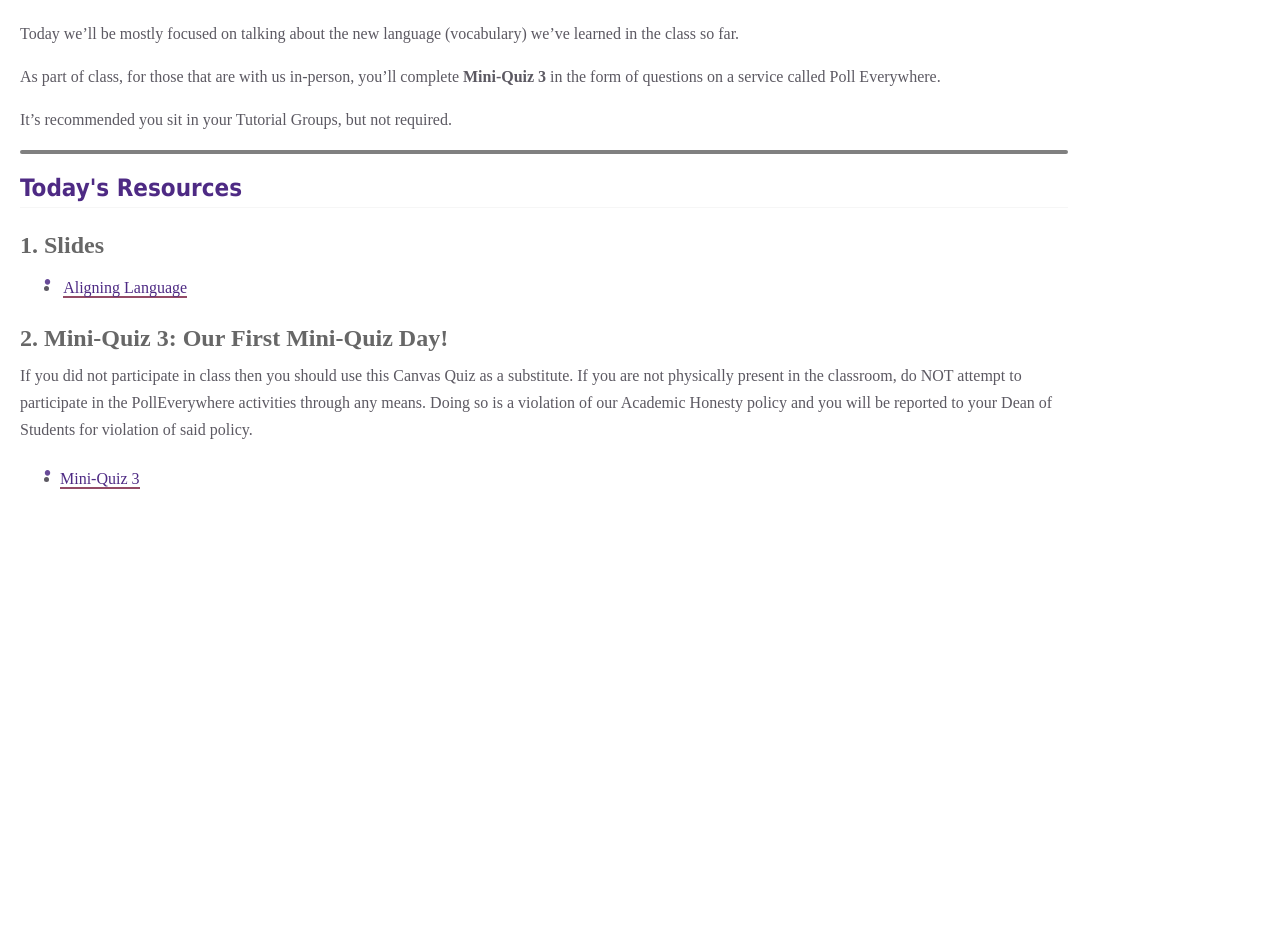
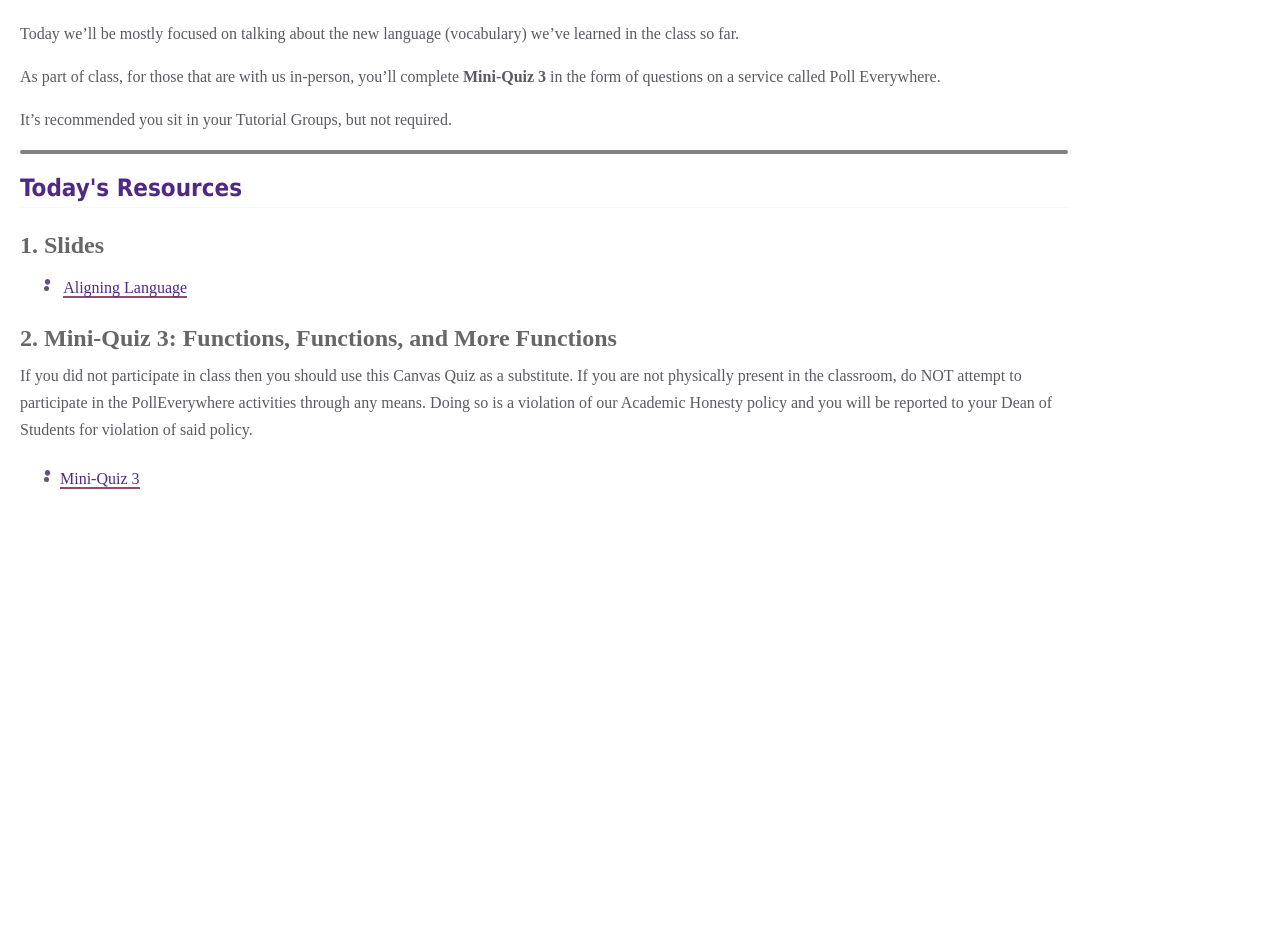
Before and after one commit to shhyou/bain-cs111-web-fork, a Jekyll site: the page built from pages/_lectures/week02_lecture03.md, in a window 1280 px wide. Built offline with Jekyll 4.4.1, drawn with Linux system fonts in a browser that asks for light colours; some web fonts are replaced.

Commit message:
wk2.3 bug

```diff
--- a/pages/_lectures/week02_lecture03.md
+++ b/pages/_lectures/week02_lecture03.md
@@ -6,11 +6,10 @@ description: (Mini-Quiz 3)
 num: 4
 draft: 0
 canvas_id: friday-lecture-4-more-on-functions-(mini-quiz-3)
-lec_assignment: 1
 canvas_title: Friday - Lecture 4 - More on Functions (Mini-Quiz 3)
 mini_quiz_id: quizzes/220674
 mini_quiz_num: 3
-mini_quiz_title: Our First Mini-Quiz Day!
+mini_quiz_title: Functions, Functions, and More Functions
 due_date: 2023-09-29
 slides:
   - url: https://docs.google.com/presentation/d/1wMEGBKJFUIUkLEwM8PVS5TWSizHr-9c1nWYmUnMcl1s/edit?usp=sharing
```
